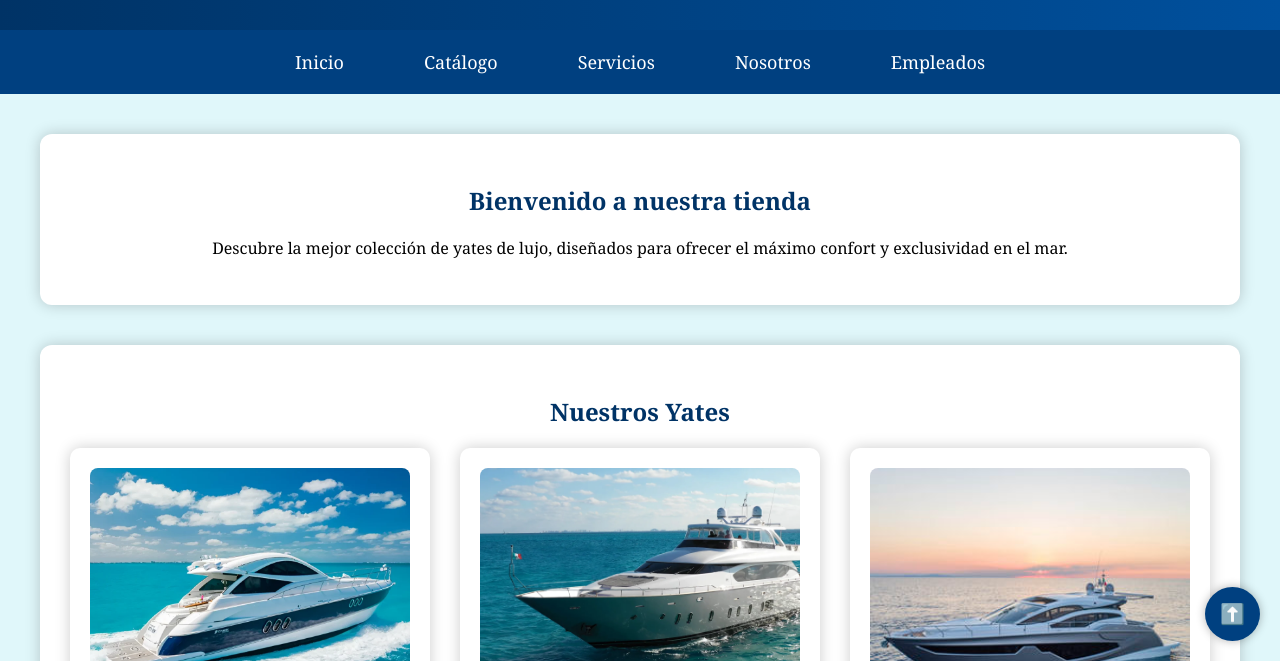
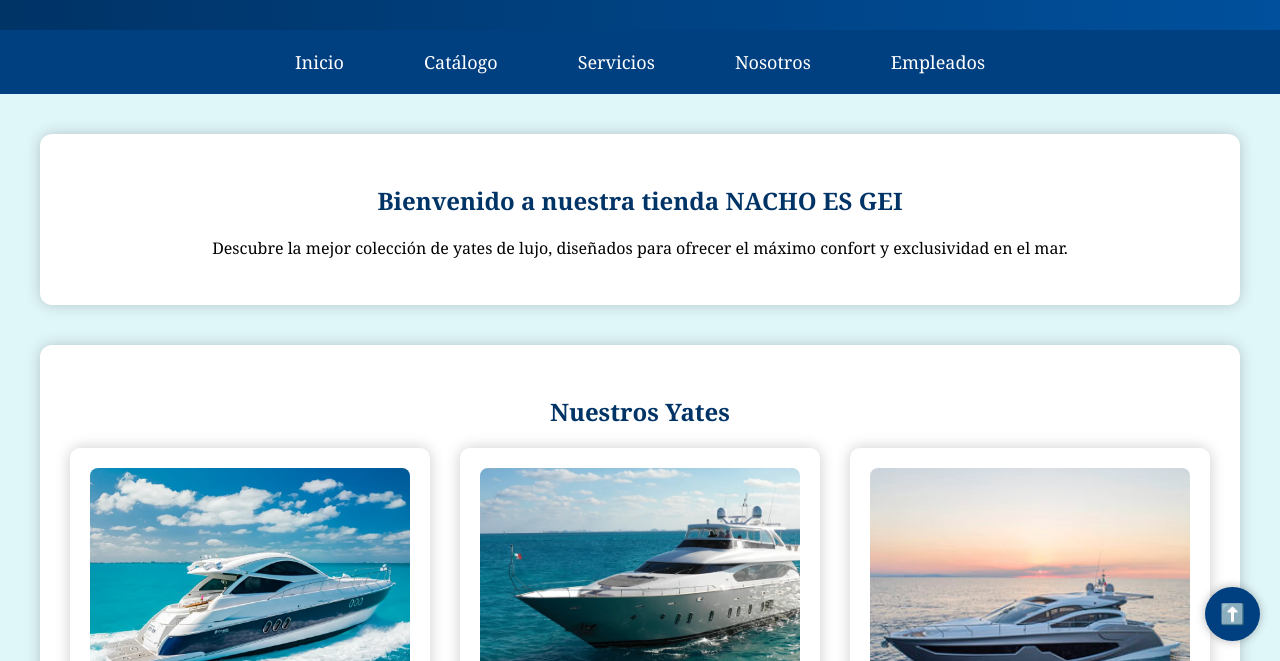
Before and after one commit to DimitriMedNov/Yates, a plain HTML site: page index.html in a window 1280 px wide. Shown: the part 139-800 px from the top of the page. Drawn offline with Linux system fonts and the light colour scheme.

Commit message:
Cambios titulo prueba

```diff
--- a/index.html
+++ b/index.html
@@ -2,7 +2,7 @@
 <html lang="es">
 <head>
     <meta charset="UTF-8">
-    <meta name="description" content="Tienda de Yates de lujo - Compra yates exclusivos NACHO ES GEI"/>
+    <meta name="description" content="Tienda de Yates de lujo - Compra yates exclusivos"/>
     <meta name="viewport" content="width=device-width, initial-scale=1.0">
     <title>Tienda de Yates</title>
     <style>
@@ -202,7 +202,7 @@
 
 <main>
     <section id="inicio">
-        <h2>Bienvenido a nuestra tienda</h2>
+        <h2>Bienvenido a nuestra tienda NACHO ES GEI</h2>
         <p>Descubre la mejor colección de yates de lujo, diseñados para ofrecer el máximo confort y exclusividad en el mar.</p>
     </section>
     <section id="productos">
```
